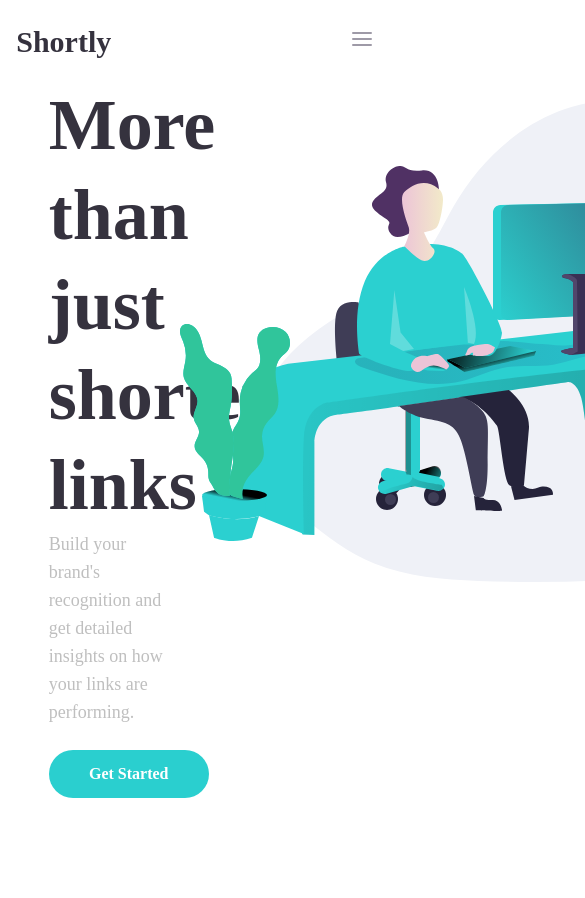
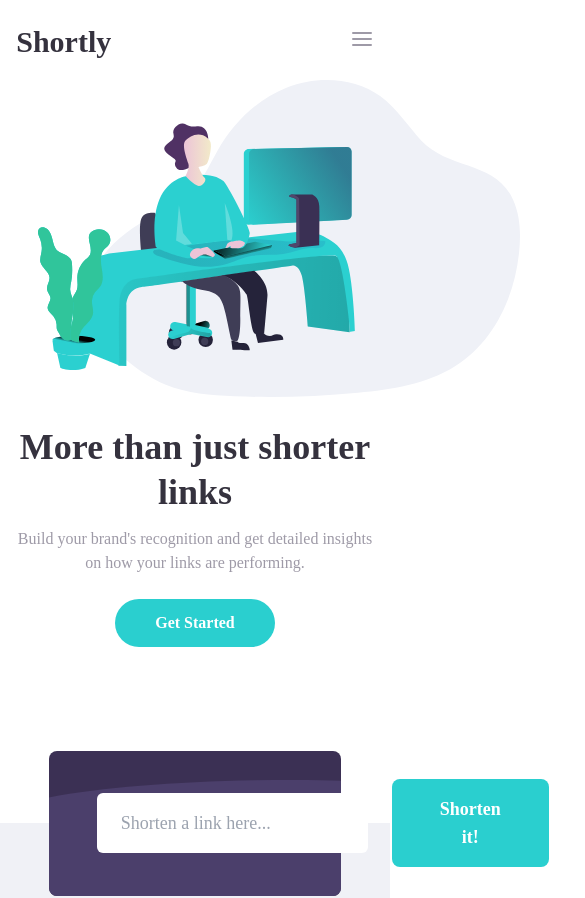
Before and after one commit to YaSh8202/Shortly-URL-Shortner, a React (Create React App) app: page / in a window 390 px wide. Shown: the top 898 px of the page, 585 px wide, since content can reach past the window. Built offline with nearby package versions, Linux system fonts and the light colour scheme.

Commit message:
Hero gets responsive

```diff
--- a/src/components/Hero/Hero.js
+++ b/src/components/Hero/Hero.js
@@ -1,24 +1,23 @@
 import React from "react";
-import { HeroImage } from "../UI/AllSvgs";
+import HeroImage from "../../images/illustration-working.svg";
 
 const Hero = () => {
   return (
-    <div className="  w-9/12 m-auto mt-5 grid grid-cols-6 ">
-      <main className="flex flex-col justify-center col-span-3">
-        <h1 className=" text-veryDarkBlue leading-tight font-bold text-7xl">
+    <div className="text-center lg:text-left lg:py-20 flex w-11/12 lg:flex-row flex-col-reverse  lg:w-9/12 m-auto lg:mt-4  relative ">
+      <main className="mt-12 lg:mt-2 lg:w-4/6 text-center lg:text-left flex flex-col justify-center ">
+        <h1 className=" text-veryDarkBlue leading-tight font-bold text-4xl lg:text-7xl">
           More than just shorter links
         </h1>
-        <p className="text-lg w-4/5 text-Gray">
+        <p className="lg:text-lg text-base lg:w-4/6 text-grayishViolet mt-3 lg:mt-0 ">
           Build your brand's recognition and get detailed insights on how your
           links are performing.
         </p>
-        <button className="font-bold w-40 text-base mt-6 text-white bg-cyan rounded-full px-6 py-3 hover:opacity-60">
+        <button className="m-auto lg:mx-0 font-bold w-40 text-base mt-6 text-white bg-cyan rounded-full px-6 py-3 hover:opacity-60">
           Get Started
         </button>
       </main>
-      <div className="col-span-1"></div>
-      <div className=" relative right-16 top-5 col-span-2">
-        <HeroImage />
+      <div className=" lg:absolute relative z-10 -right-[6%] lg:-right-[30%] top-5 lg:top-10 ">
+        <img className=" max-w-none w-[135%] h-[135%]  lg:w-[90%] " src={HeroImage} alt="" />
       </div>
     </div>
   );
--- a/src/components/NavBar/MobileNav.jsx
+++ b/src/components/NavBar/MobileNav.jsx
@@ -3,7 +3,7 @@ import React from "react";
 const MobileNav = (props) => {
   return (
     <div
-      className={` rounded-lg z-10 w-full py-10 m-auto absolute bg-dark_voilte flex flex-col text-white font-bold ${props.className}`}
+      className={` rounded-lg z-20 w-full py-10 m-auto absolute bg-dark_voilte flex flex-col text-white font-bold ${props.className}`}
     >
       <div className="flex flex-col items-center child:cursor-pointer gap-6 text-base border-b border-b-Gray/25 mx-8 pb-6 ">
         <p>Features</p>
--- a/src/components/NavBar/NavBar.js
+++ b/src/components/NavBar/NavBar.js
@@ -9,7 +9,7 @@ const NavBar = () => {
       <h2 className="text-3xl font-bold text-veryDarkBlue mr-8 ">
         Shortly
       </h2>
-      <div>
+      <div className="lg:hidden" >
         <button onClick={()=>{setIsOpen(prev=>!prev)}} ><Menu  /></button>
       </div>
       <MobileNav className={`${isOpen?"visible":"invisible"} top-14`} />
```
